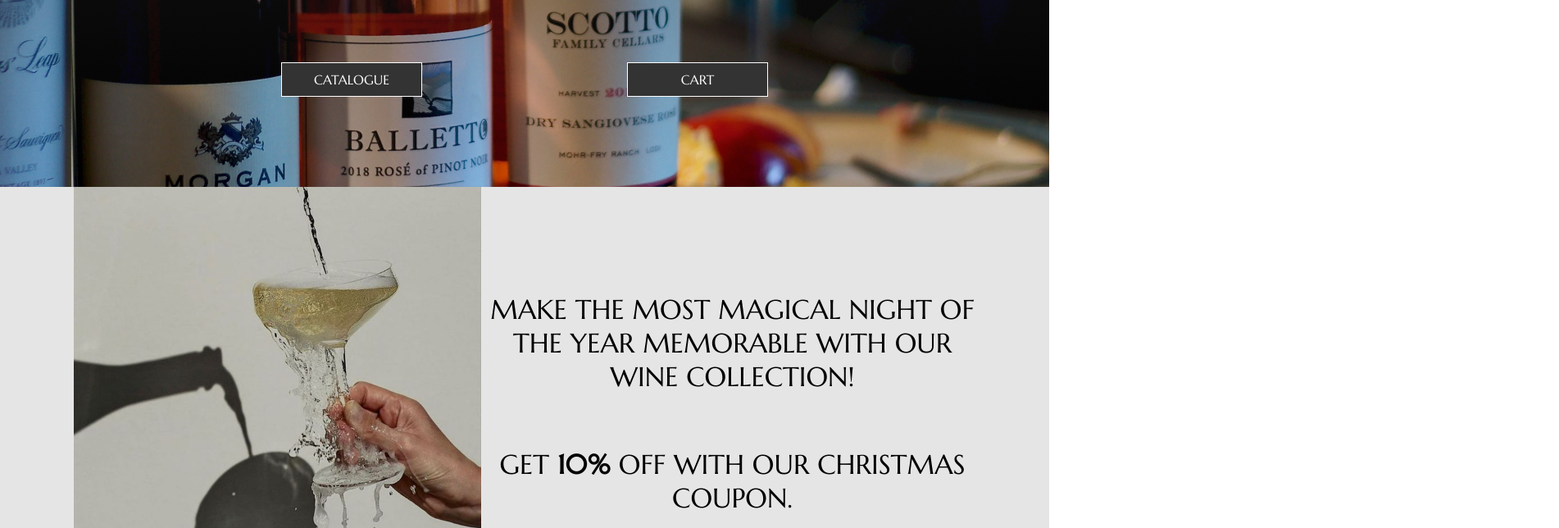
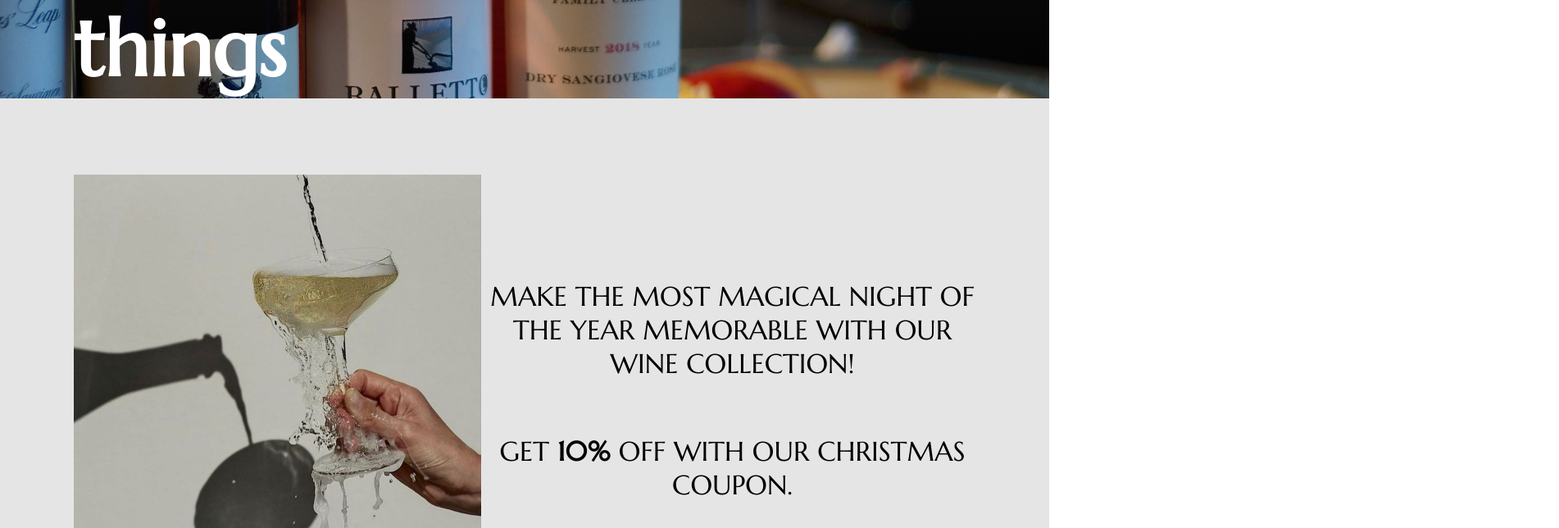
Before and after one commit to mitjasha/online-shop, a React (Create React App) app: page / in a window 1280 px wide. Shown: the part 780-1424 px from the top of the page at 82% size, 1902 px wide, since content can reach past the window. Built offline with nearby package versions, Linux system fonts and the light colour scheme.

Commit message:
feat: add display flex to container class

```diff
--- a/src/index.scss
+++ b/src/index.scss
@@ -42,6 +42,7 @@ html {
 
 .container {
   max-width: 1100px;
+  display: flex;
   width: 100%;
   height: 100%;
   margin: auto;
--- a/src/pages/MainPage/MainPage.scss
+++ b/src/pages/MainPage/MainPage.scss
@@ -54,8 +54,8 @@
 
   &__wrapper {
     display: flex;
-    justify-content: center;
-    align-items: center;
+    margin-top: auto;
+    margin-bottom: auto;
     gap: 10px;
   }
 
```
